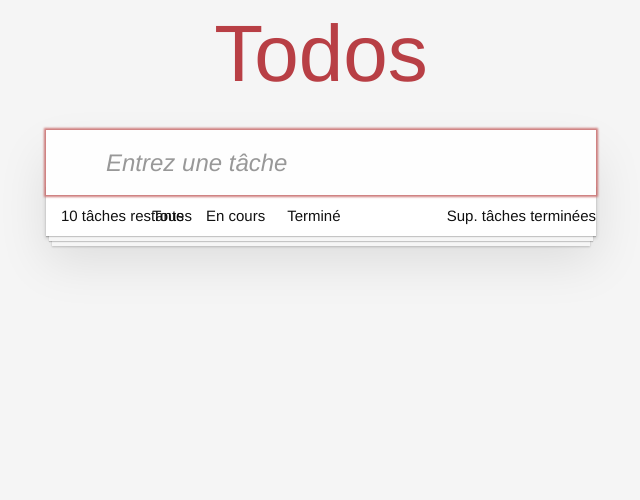
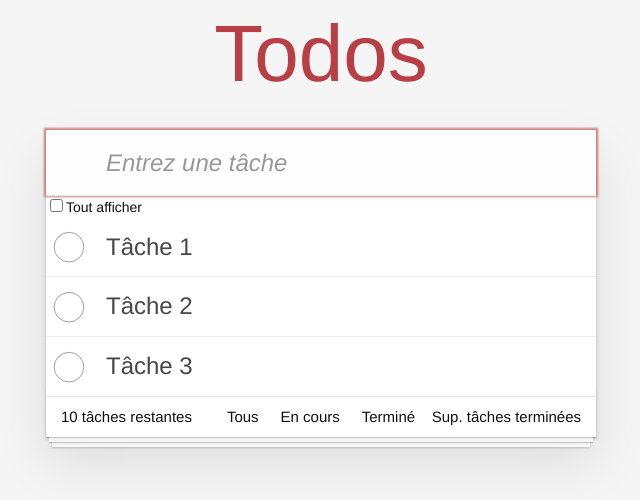
Before and after one commit to CodeurDHonneur/vue-todolist-app, a Vue app: page / in a window 1280 px wide. Shown: the top 500 px of the page, without its empty margins (319-959 px from the left). Built offline with nearby package versions, Linux system fonts and the light colour scheme.

Commit message:
structure de base de TodoComponent créée

```diff
--- a/src/components/TodoFooter.vue
+++ b/src/components/TodoFooter.vue
@@ -12,9 +12,8 @@
       <li>
         <RouterLink to="#">Terminé</RouterLink>
       </li>
-
-      <button class="clear-completed">Sup. tâches terminées</button>
     </ul>
+    <button class="clear-completed">Sup. tâches terminées</button>
   </footer>
 </template>
 
--- a/src/components/TodosComponent.vue
+++ b/src/components/TodosComponent.vue
@@ -1,6 +1,37 @@
 <template>
   <div>
+    <!-- En-tête (titre, input) -->
     <TodoHeader />
+    <!-- En-tête (titre, input) -->
+
+    <!-- Liste des tâches -->
+    <main class="main">
+      <div class="">
+        <input type="checkbox" id="toggle-all-input" />
+        <label for="toggle-all-input" class="toggle-all-label">Tout afficher</label>
+      </div>
+      <ul class="todo-list">
+        <li>
+          <div class="view">
+            <input type="checkbox" id="" class="toggle" />
+            <label for="">Tâche 1</label>
+          </div>
+        </li>
+        <li>
+          <div class="view">
+            <input type="checkbox" id="" class="toggle" />
+            <label for="">Tâche 2</label>
+          </div>
+        </li>
+        <li>
+          <div class="view">
+            <input type="checkbox" id="" class="toggle" />
+            <label for="">Tâche 3</label>
+          </div>
+        </li>
+      </ul>
+    </main>
+    <!-- Liste des tâches -->
 
     <TodoFooter />
   </div>
```
